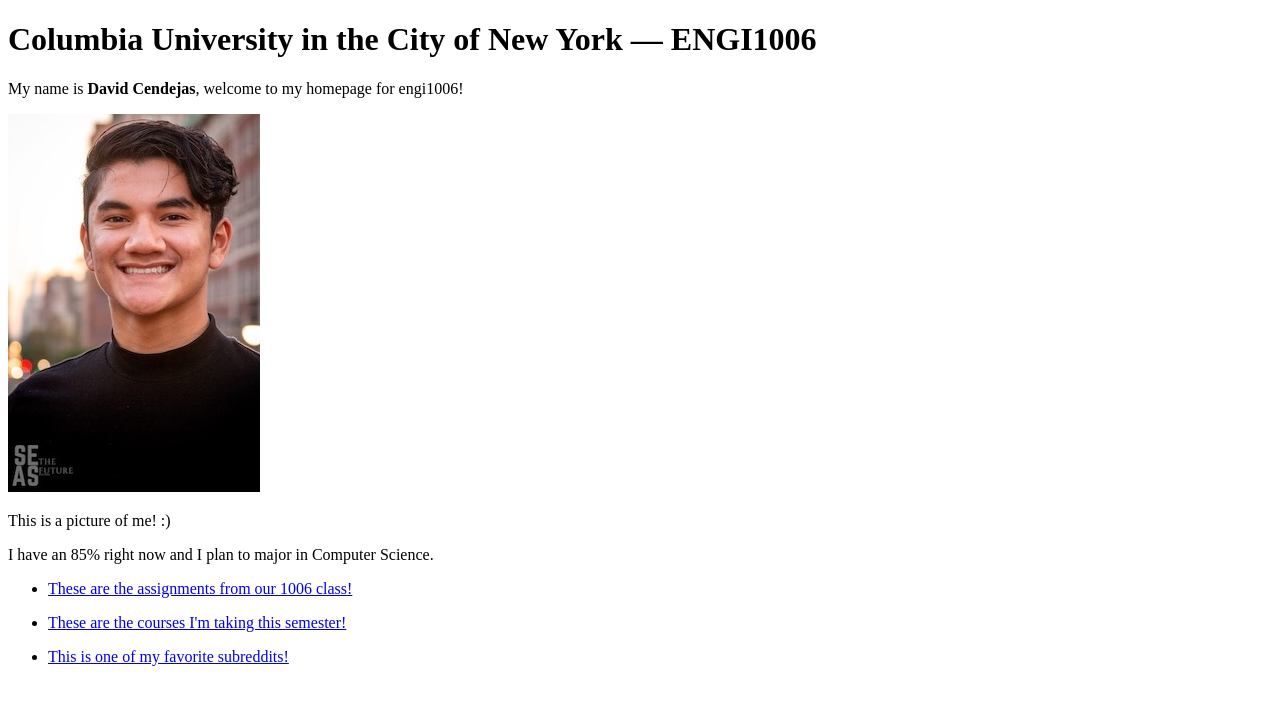
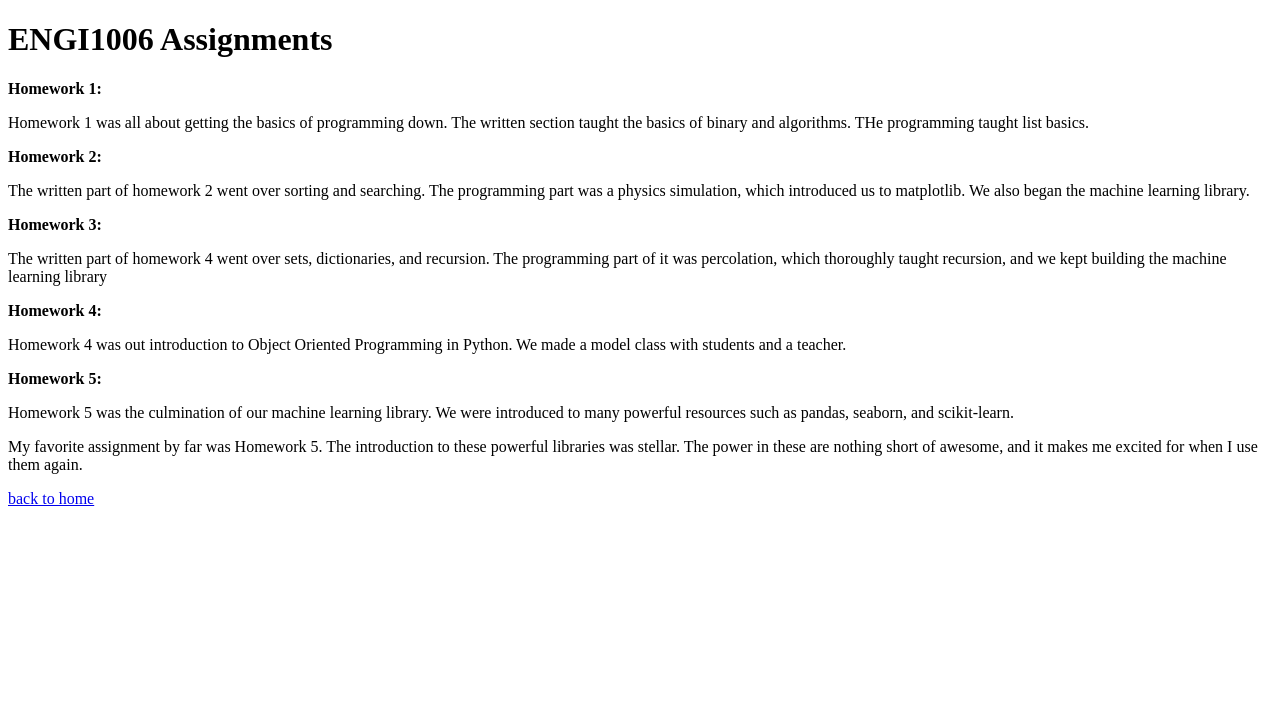
Before and after one commit to DavidCendejas/dc3448-final, a Flask app: page /assignments in a window 1280 px wide. Shown: the top 705 px of the page. Run offline with Flask 2, Linux system fonts and the light colour scheme.

Commit message:
Finished  the assignments page

```diff
--- a/dc3448-final/templates/assignments.html
+++ b/dc3448-final/templates/assignments.html
@@ -5,14 +5,34 @@
         <title>1006</title>
     <head>
     <body>
-    <h1> Columbia University in the City of New York — ENGI1006</h1>
-    <p>My name is <b>David Cendejas</b>, welcome to my homepage for engi1006!</p>
-    <img src="/static/images/resized.jpeg" alt="This is a picture of me!">
-    <p> This is a picture of me! :)</p>
-    <p> I have an 85% right now and I plan to major in Computer Science.</p>
-    <ul>
-          <li><p><a href="http://127.0.0.1:5000/assignments">These are the assignments from our 1006 class!</a></p></li>
-          <li><p><a href="http://127.0.0.1:5000/myclasses">These are the courses I'm taking this semester!</a></p></li>
-          <li><p><a href="https://www.reddit.com/r/leagueoflegends">This is one of my favorite subreddits!</a></p></li>
+    <h1>ENGI1006 Assignments</h1>
+
+    <p><b>Homework 1:</b></p>
+    <p>Homework 1 was all about getting the basics of programming down. The written
+    section taught the basics of binary and algorithms. THe programming taught list  basics.</p>
+
+    <p><b>Homework 2:</b></p>
+    <p>The written part of homework 2 went over sorting and searching. The programming part
+    was a physics simulation, which introduced us to  matplotlib. We also began
+    the machine learning library.</p>
+
+    <p><b>Homework 3:</b></p>
+    <p>The written part of homework 4 went over sets, dictionaries, and  recursion. The programming
+     part of it was percolation, which thoroughly taught recursion,
+     and we kept building the machine learning library</p>
+
+    <p><b>Homework 4:</b></p>
+    <p>Homework 4 was out introduction to Object Oriented Programming in Python.
+    We made a model class with students and a teacher.</p>
+
+    <p><b>Homework 5:</b></p>
+    <p>Homework 5 was the culmination of our machine learning library. We were introduced to
+    many powerful resources such as pandas, seaborn, and scikit-learn.</p>
+
+    <p> My favorite assignment by far was Homework 5. The introduction to these powerful libraries
+    was stellar. The power in these are nothing short of awesome, and it makes me excited for when I use
+    them again.
+    <p><a href="http://127.0.0.1:5000/">back to home</a></p>
+
     </body>
 </html>
```
